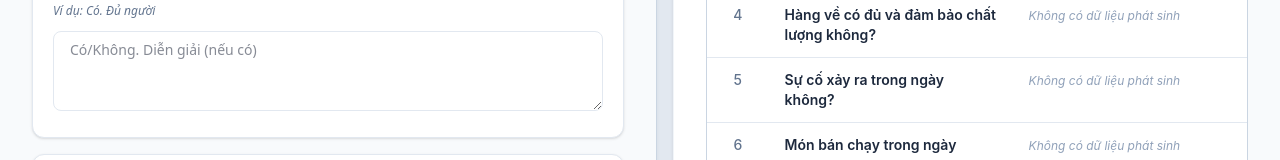
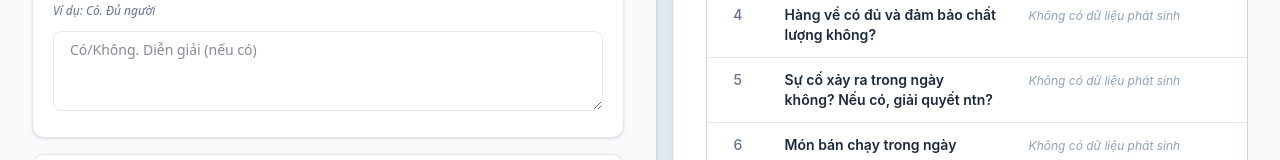
Before and after one commit to npnam151-rgb/CS-Bep, a React (Vite) app: page / in a window 1280 px wide. Shown: the part 595-755 px from the top of the page. Built offline with nearby package versions, Linux system fonts and the light colour scheme.

Commit message:
feat: update kitchen incident checklist prompt
Clarify the requirement for incident reporting by asking for the resolution method in the checklist item.

```diff
--- a/src/types.ts
+++ b/src/types.ts
@@ -25,7 +25,7 @@ export const CHECKLIST_ITEMS: ChecklistItemDef[] = [
   { id: 202, category: 'Nhân sự', title: 'Có nv xin nghỉ hẳn không?', placeholder: 'Có/Không. Diễn giải (nếu có)', example: 'Không' },
   { id: 203, category: 'Nhân sự', title: 'NV mới đi làm', placeholder: 'Ghi chú NV mới (nếu có)', example: '1 phụ bếp mới tên Nam' },
   { id: 204, category: 'Vận hành bếp', title: 'Hàng về có đủ và đảm bảo chất lượng không?', placeholder: 'Có/Không. Diễn giải (nếu có)', example: 'Có. Đủ hàng' },
-  { id: 205, category: 'Vận hành bếp', title: 'Sự cố xảy ra trong ngày không?', placeholder: 'Ghi chú sự cố (nếu có)', example: 'Mất nước 15p lúc 10h sáng' },
+  { id: 205, category: 'Vận hành bếp', title: 'Sự cố xảy ra trong ngày không? Nếu có, giải quyết ntn?', placeholder: 'Ghi chú sự cố (nếu có)', example: 'Mất nước 15p lúc 10h sáng' },
   { id: 206, category: 'Vận hành bếp', title: 'Món bán chạy trong ngày', placeholder: 'Liệt kê các món bán chạy', example: 'Lẩu thái, Bê thui' },
   { id: 207, category: 'Trang thiết bị', title: 'CCDC, thiết bị hỏng trong ngày', placeholder: 'Ghi chú thiết bị hỏng', example: 'Hỏng 1 chảo chống dính' },
   { id: 208, category: 'Trang thiết bị', title: 'CCDC, thiết bị được sửa trong ngày', placeholder: 'Ghi chú thiết bị đã sửa', example: 'Đã sửa xong tủ đông' },
```
